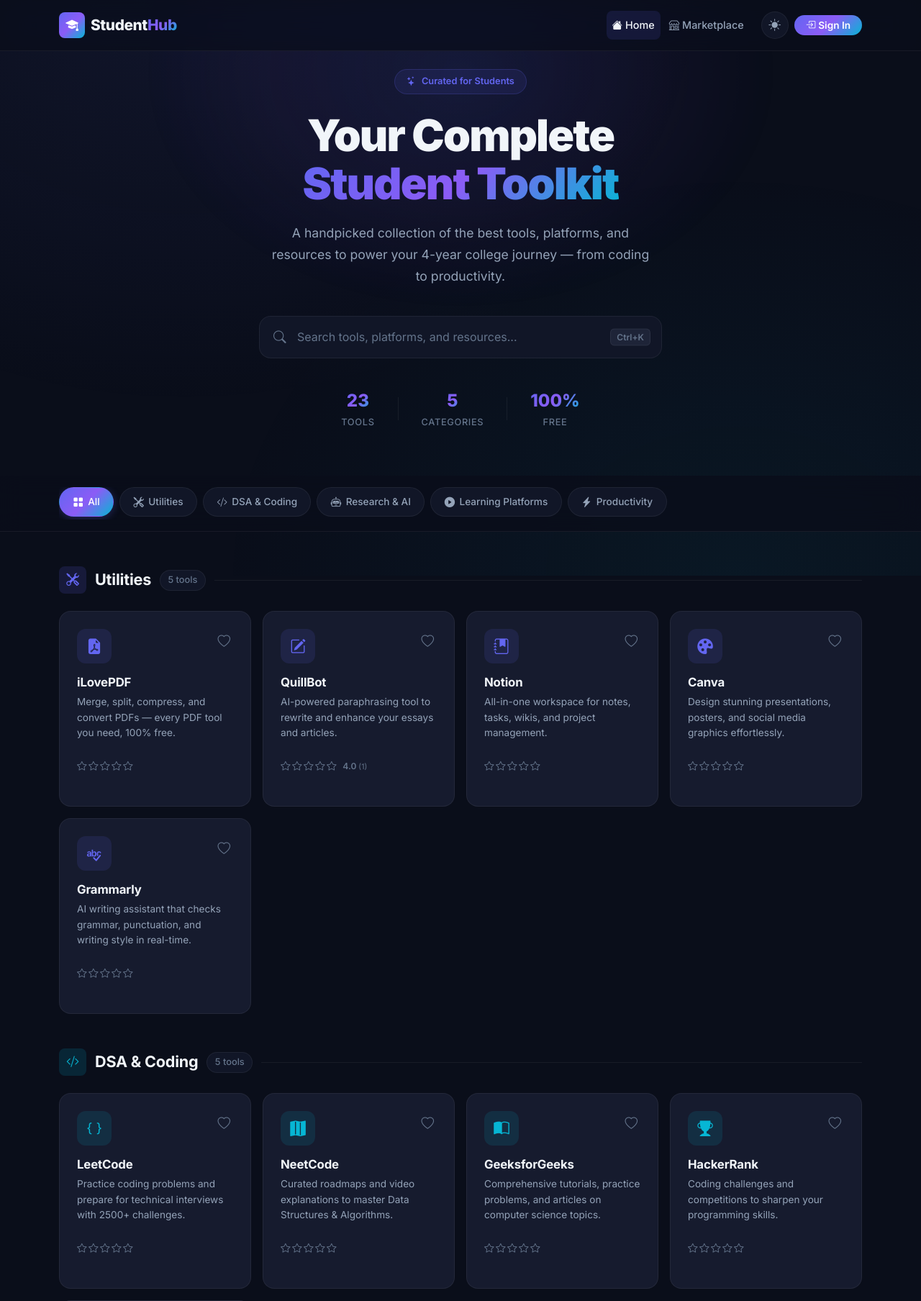
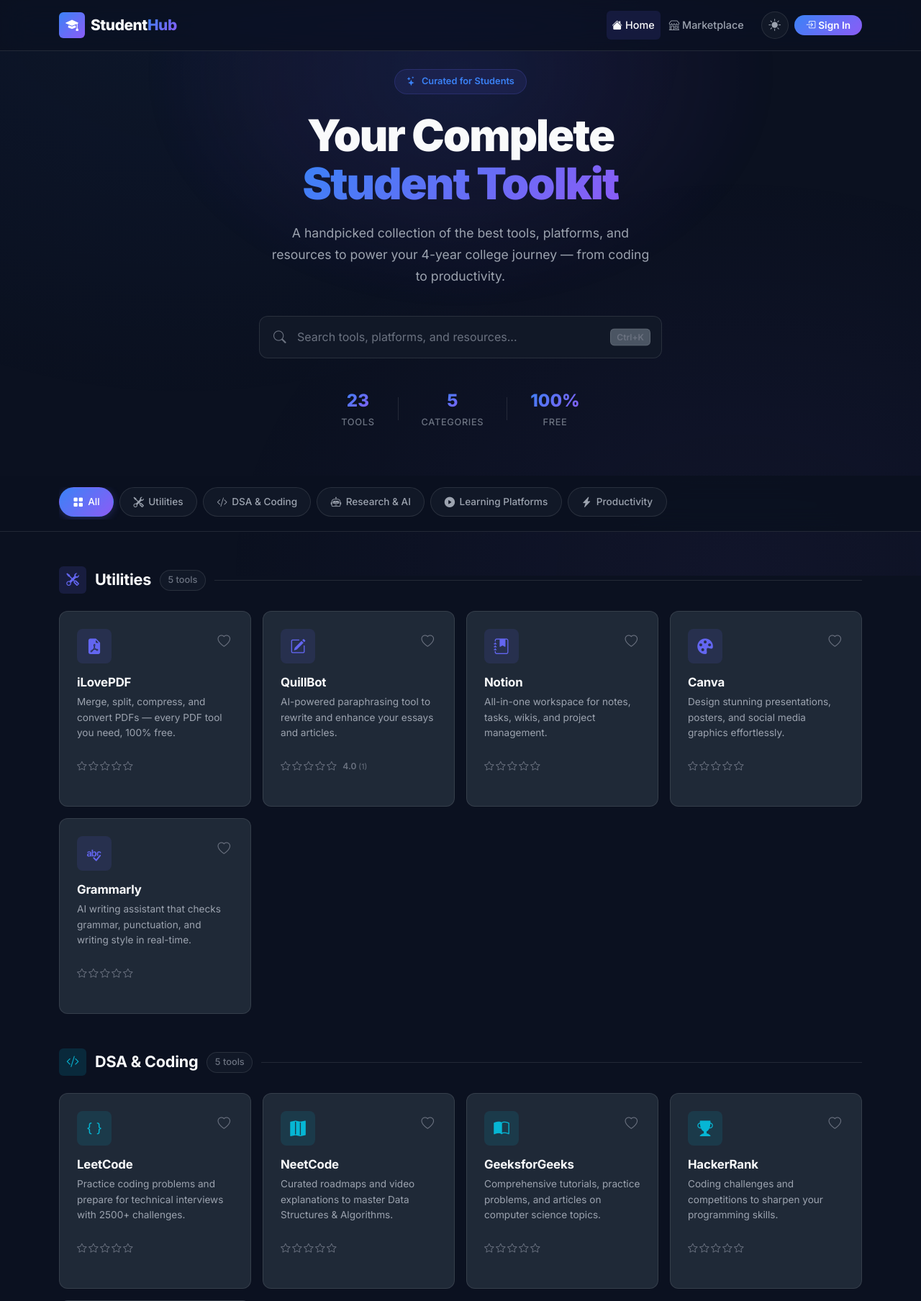
Before and after one commit to sashank-sai/StudentPortal365, a Flask app: page / in a window 1280 px wide. Shown: the top 1808 px of the page at 72% size. Run offline with Flask 3, Linux system fonts and the light colour scheme.

Commit message:
Add README.md and update CSS theme tokens

```diff
--- a/static/css/style.css
+++ b/static/css/style.css
@@ -3,75 +3,101 @@
    ═══════════════════════════════════════════════════════════════════════════ */
 
 /* ─── Dark Theme Tokens (default) ──────────────────────────────────────── */
+/* ─── Dark Theme Tokens (Vibrant Slate) ────────────────────────────────── */
+/* ─── Dark Theme Tokens (Midnight Blue) ────────────────────────────────── */
 :root,
 [data-theme="dark"] {
-    --bg-primary: #0a0e1a;
-    --bg-secondary: #111627;
-    --bg-card: #161b2e;
-    --bg-card-hover: #1c2240;
-    --surface: #1e2438;
-    --border: rgba(255, 255, 255, 0.06);
-    --border-hover: rgba(255, 255, 255, 0.12);
-
-    --text-primary: #f1f5f9;
-    --text-secondary: #94a3b8;
-    --text-muted: #64748b;
-
-    --accent-blue: #6366f1;
-    --accent-cyan: #06b6d4;
+    --bg-primary: #0b1120;
+    /* Very deep, calming blue-gray */
+    --bg-secondary: #111827;
+    /* Standard dark slate */
+    --bg-card: #1f2937;
+    /* Elevated card background */
+    --bg-card-hover: #374151;
+    /* Subtle hover state */
+    --surface: #4b5563;
+    /* Highest elevation */
+    --border: rgba(255, 255, 255, 0.1);
+    --border-hover: rgba(255, 255, 255, 0.2);
+
+    --text-primary: #f9fafb;
+    /* Soft white */
+    --text-secondary: #9ca3af;
+    /* Legible cool gray */
+    --text-muted: #6b7280;
+
+    --accent-blue: #3b82f6;
+    /* Trustworthy primary blue */
+    --accent-cyan: #0ea5e9;
+    /* Sky blue */
     --accent-purple: #8b5cf6;
-    --accent-pink: #f43f5e;
+    /* Soft violet */
+    --accent-pink: #ec4899;
+    /* Muted pink */
     --accent-green: #10b981;
+    /* Success green */
     --accent-amber: #f59e0b;
-
-    --gradient-hero: linear-gradient(135deg, #6366f1 0%, #8b5cf6 50%, #06b6d4 100%);
-    --gradient-bg: radial-gradient(ellipse at 20% 0%, rgba(99, 102, 241, 0.08) 0%, transparent 50%),
-        radial-gradient(ellipse at 80% 100%, rgba(6, 182, 212, 0.06) 0%, transparent 50%);
-
-    --shadow-sm: 0 1px 3px rgba(0, 0, 0, 0.3);
-    --shadow-md: 0 4px 20px rgba(0, 0, 0, 0.3);
-    --shadow-lg: 0 10px 40px rgba(0, 0, 0, 0.4);
-    --shadow-glow: 0 0 60px rgba(99, 102, 241, 0.15);
-
-    --navbar-bg: rgba(10, 14, 26, 0.8);
-    --navbar-scrolled: rgba(10, 14, 26, 0.95);
-    --filter-bg: rgba(10, 14, 26, 0.85);
-
-    --radius-sm: 8px;
-    --radius-md: 12px;
-    --radius-lg: 16px;
-    --radius-xl: 24px;
-    --radius-pill: 100px;
-
-    --font-family: 'Inter', -apple-system, BlinkMacSystemFont, 'Segoe UI', sans-serif;
-    --transition: all 0.3s cubic-bezier(0.4, 0, 0.2, 1);
-}
-
-/* ─── Light Theme Tokens ───────────────────────────────────────────────── */
+    /* Warning amber */
+
+    /* A very smooth, professional gradient */
+    --gradient-hero: linear-gradient(135deg, #3b82f6 0%, #8b5cf6 100%);
+
+    /* Barely-there background glows */
+    --gradient-bg: radial-gradient(ellipse at 20% 0%, rgba(59, 130, 246, 0.05) 0%, transparent 50%),
+        radial-gradient(ellipse at 80% 100%, rgba(139, 92, 246, 0.05) 0%, transparent 50%);
+
+    --shadow-sm: 0 1px 2px rgba(0, 0, 0, 0.3);
+    --shadow-md: 0 4px 6px -1px rgba(0, 0, 0, 0.4);
+    --shadow-lg: 0 10px 15px -3px rgba(0, 0, 0, 0.5);
+    --shadow-glow: 0 0 30px rgba(59, 130, 246, 0.1);
+    /* Soft blue glow */
+
+    --navbar-bg: rgba(11, 17, 32, 0.85);
+    --navbar-scrolled: rgba(11, 17, 32, 0.98);
+    --filter-bg: rgba(11, 17, 32, 0.9);
+
+    --radius-sm: 6px;
+    --radius-md: 8px;
+    /* Tighter, more professional radii */
+    --radius-lg: 12px;
+    --radius-xl: 16px;
+    --radius-pill: 9999px;
+
+    --font-family: 'Inter', system-ui, -apple-system, sans-serif;
+    --transition: all 0.2s ease-in-out;
+}
+
+/* ─── Light Theme Tokens (Clean Slate) ─────────────────────────────────── */
 [data-theme="light"] {
-    --bg-primary: #f8fafc;
-    --bg-secondary: #f1f5f9;
+    --bg-primary: #f9fafb;
+    /* Very soft off-white background */
+    --bg-secondary: #f3f4f6;
+    /* Light gray for sidebars/sections */
     --bg-card: #ffffff;
-    --bg-card-hover: #f8fafc;
-    --surface: #e2e8f0;
-    --border: rgba(0, 0, 0, 0.08);
-    --border-hover: rgba(0, 0, 0, 0.15);
-
-    --text-primary: #0f172a;
-    --text-secondary: #475569;
-    --text-muted: #94a3b8;
-
-    --gradient-bg: radial-gradient(ellipse at 20% 0%, rgba(99, 102, 241, 0.05) 0%, transparent 50%),
-        radial-gradient(ellipse at 80% 100%, rgba(6, 182, 212, 0.04) 0%, transparent 50%);
-
-    --shadow-sm: 0 1px 3px rgba(0, 0, 0, 0.08);
-    --shadow-md: 0 4px 20px rgba(0, 0, 0, 0.08);
-    --shadow-lg: 0 10px 40px rgba(0, 0, 0, 0.1);
-    --shadow-glow: 0 0 60px rgba(99, 102, 241, 0.08);
-
-    --navbar-bg: rgba(248, 250, 252, 0.85);
-    --navbar-scrolled: rgba(248, 250, 252, 0.95);
-    --filter-bg: rgba(248, 250, 252, 0.9);
+    /* Pure white cards for contrast */
+    --bg-card-hover: #f9fafb;
+    --surface: #e5e7eb;
+    --border: #e5e7eb;
+    /* Solid, clean borders */
+    --border-hover: #d1d5db;
+
+    --text-primary: #111827;
+    /* High readability dark slate */
+    --text-secondary: #4b5563;
+    /* Comfortable reading gray */
+    --text-muted: #9ca3af;
+
+    --gradient-bg: radial-gradient(ellipse at 20% 0%, rgba(59, 130, 246, 0.03) 0%, transparent 50%),
+        radial-gradient(ellipse at 80% 100%, rgba(139, 92, 246, 0.03) 0%, transparent 50%);
+
+    --shadow-sm: 0 1px 2px 0 rgba(0, 0, 0, 0.05);
+    --shadow-md: 0 4px 6px -1px rgba(0, 0, 0, 0.05);
+    --shadow-lg: 0 10px 15px -3px rgba(0, 0, 0, 0.05);
+    --shadow-glow: 0 0 30px rgba(59, 130, 246, 0.05);
+
+    --navbar-bg: rgba(255, 255, 255, 0.9);
+    --navbar-scrolled: rgba(255, 255, 255, 0.98);
+    --filter-bg: rgba(255, 255, 255, 0.95);
 }
 
 /* ─── Global Reset ─────────────────────────────────────────────────────── */
```
Also changed, not shown: README.md (added), instance/studenthub.db, 1 other file.
